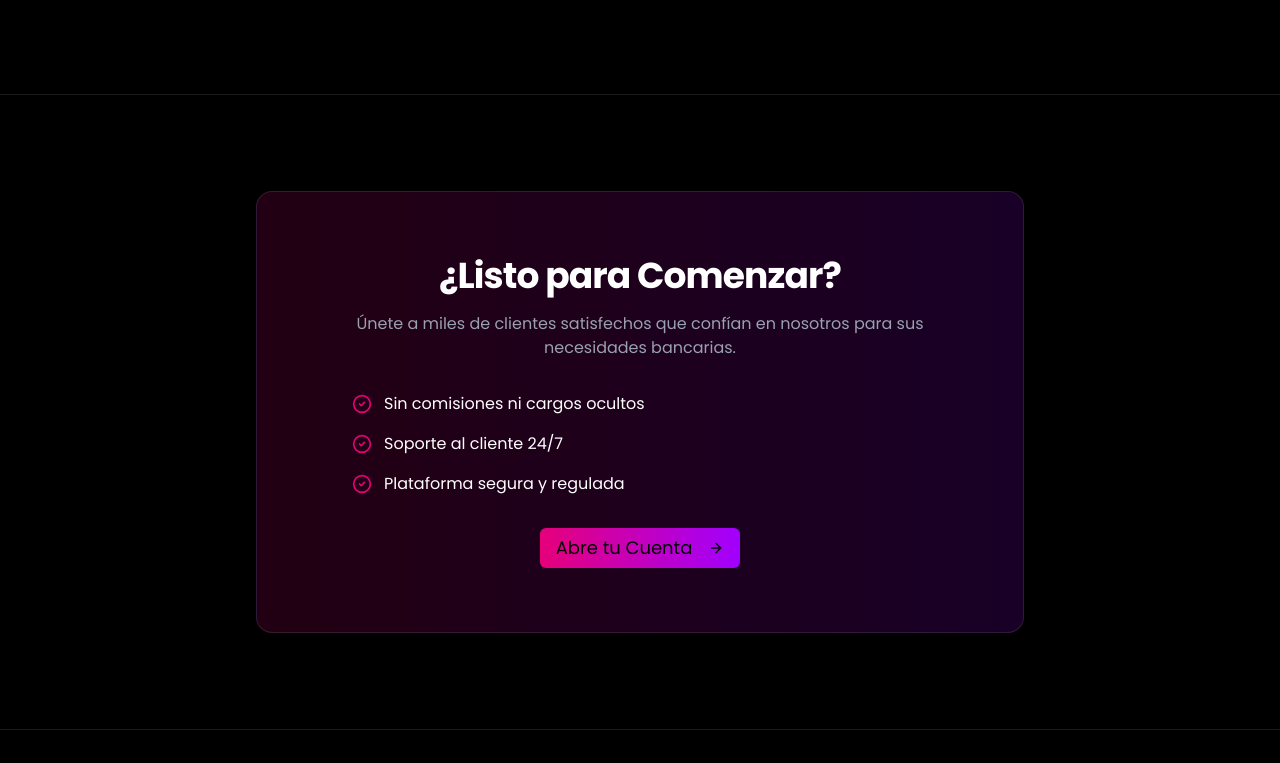
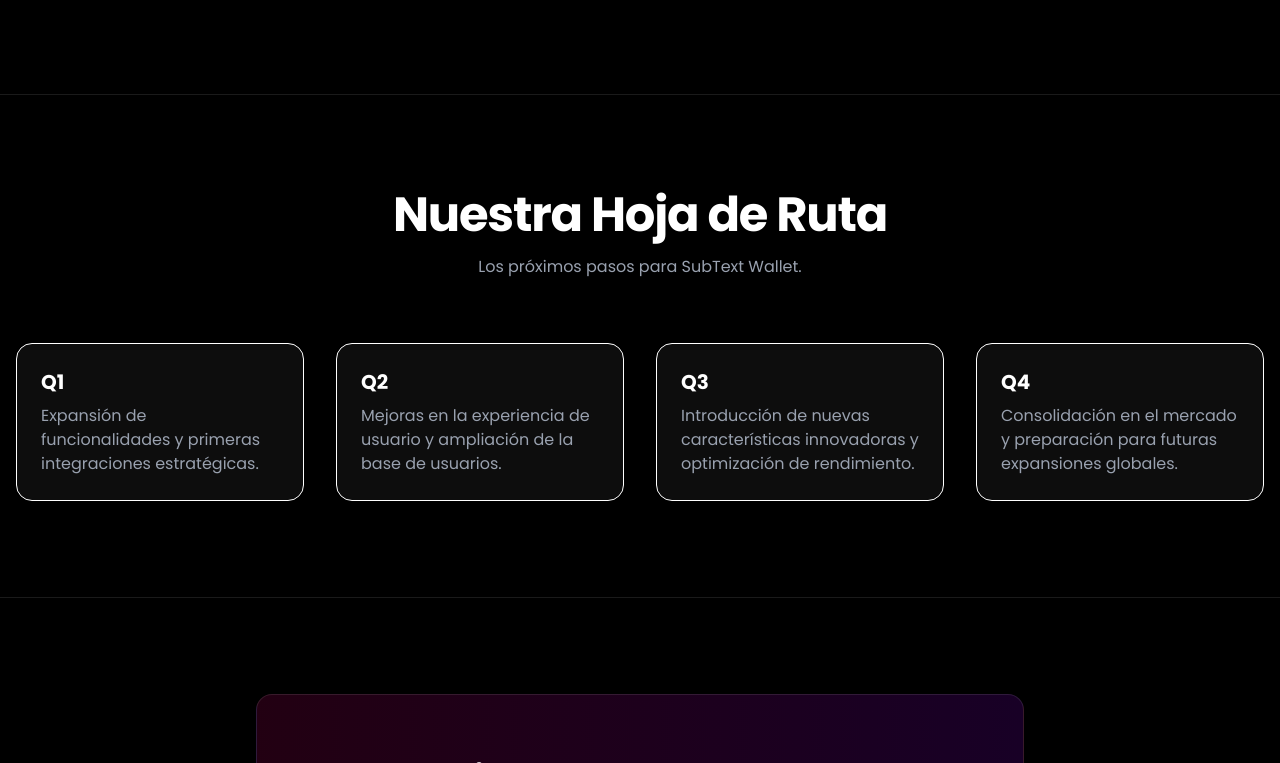
Before and after one commit to ivandda/subtext-wallet, a Next.js app: page / in a window 1280 px wide. Shown: the part 1177-1940 px from the top of the page. Built offline with nearby package versions, Linux system fonts and the light colour scheme.

Commit message:
feat: improve front

```diff
--- a/app/page.tsx
+++ b/app/page.tsx
@@ -12,6 +12,7 @@ import { Poppins } from 'next/font/google'
 const poppins = Poppins({ subsets: ['latin'], weight: ['400', '600', '700'] })
 const brandPink = '#E6007A'   // Polkadot pink
 const brandPurple = '#A100FF' // Complementary purple
+const brandWhite = '#FFFFFF'
 
 const Container = ({ children, className = '' }: React.PropsWithChildren<{ className?: string }>) => (
   <div className={`mx-auto w-full max-w-7xl px-4 ${className}`}>{children}</div>
@@ -31,9 +32,9 @@ function Navbar() {
         </Link>
 
         <nav className='flex items-center space-x-4'>
-          <Link href='/login' className='hidden text-sm hover:text-[var(--brand-pink)] sm:block' style={{ '--brand-pink': brandPink } as React.CSSProperties}>
+          {/* <Link href='/login' className='hidden text-sm hover:text-[var(--brand-pink)] sm:block' style={{ '--brand-pink': brandPink } as React.CSSProperties}>
             Iniciar Sesión
-          </Link>
+          </Link> */}
           <Button className='bg-gradient-to-r text-black hover:opacity-90' style={{ backgroundImage: `linear-gradient(to right, ${brandPink}, ${brandPurple})` }}>
             Comenzar
           </Button>
@@ -70,9 +71,9 @@ function Hero() {
               Comenzar
               <ArrowRight className='ml-2 h-5 w-5' />
             </Button>
-            <Button variant='outline' className='border-white/10 text-lg text-white hover:bg-white/10'>
+            {/* <Button variant='outline' className='border-white/10 text-lg text-white hover:bg-white/10'>
               Saber Más
-            </Button>
+            </Button> */}
           </div>
         </motion.div>
       </Container>
@@ -131,6 +132,62 @@ function Features() {
       </Container>
     </section>
   )
+}
+
+// ──────────────────────────────────────────────────────────────────────────────
+//  Roadmap
+// ──────────────────────────────────────────────────────────────────────────────
+function Roadmap() {
+  const roadmapItems = [
+    {
+      title: 'Q1',
+      description: 'Expansión de funcionalidades y primeras integraciones estratégicas.',
+      color: brandWhite,
+    },
+    {
+      title: 'Q2',
+      description: 'Mejoras en la experiencia de usuario y ampliación de la base de usuarios.',
+      color: brandWhite,
+    },
+    {
+      title: 'Q3',
+      description: 'Introducción de nuevas características innovadoras y optimización de rendimiento.',
+      color: brandWhite,
+    },
+    {
+      title: 'Q4',
+      description: 'Consolidación en el mercado y preparación para futuras expansiones globales.',
+      color: brandWhite,
+    },
+  ];
+
+  return (
+    <section id='roadmap' className='border-t border-white/10 bg-black py-24'>
+      <Container>
+        <header className='mb-16 text-center'>
+          <h2 className='text-3xl font-bold tracking-tight sm:text-4xl md:text-5xl'>Nuestra Hoja de Ruta</h2>
+          <p className='mt-4 text-gray-400'>Los próximos pasos para SubText Wallet.</p>
+        </header>
+
+        <div className='grid grid-cols-1 gap-8 sm:grid-cols-2 lg:grid-cols-3 xl:grid-cols-4'>
+          {roadmapItems.map((item, i) => (
+            <motion.article
+              key={item.title}
+              initial={{ opacity: 0, y: 20 }}
+              whileInView={{ opacity: 1, y: 0 }}
+              viewport={{ once: true }}
+              transition={{ duration: 0.5, delay: i * 0.1 }}
+              className='group rounded-2xl border border-white/10 bg-white/5 p-6 backdrop-blur-sm transition-colors'
+              style={{ ['--tw-border-opacity' as any]: 0.5, borderColor: item.color }}
+            >
+              <h3 className='mb-2 text-xl font-bold'>{item.title}</h3>
+              <p className='text-gray-400'>{item.description}</p>
+            </motion.article>
+          ))}
+        </div>
+      </Container>
+    </section>
+  );
 }
 
 // ──────────────────────────────────────────────────────────────────────────────
@@ -298,6 +355,7 @@ export default function HomePage() {
       <main className='flex flex-col'>
         <Hero />
         <Features />
+        <Roadmap />
         <CallToAction />
       </main>
 
```
